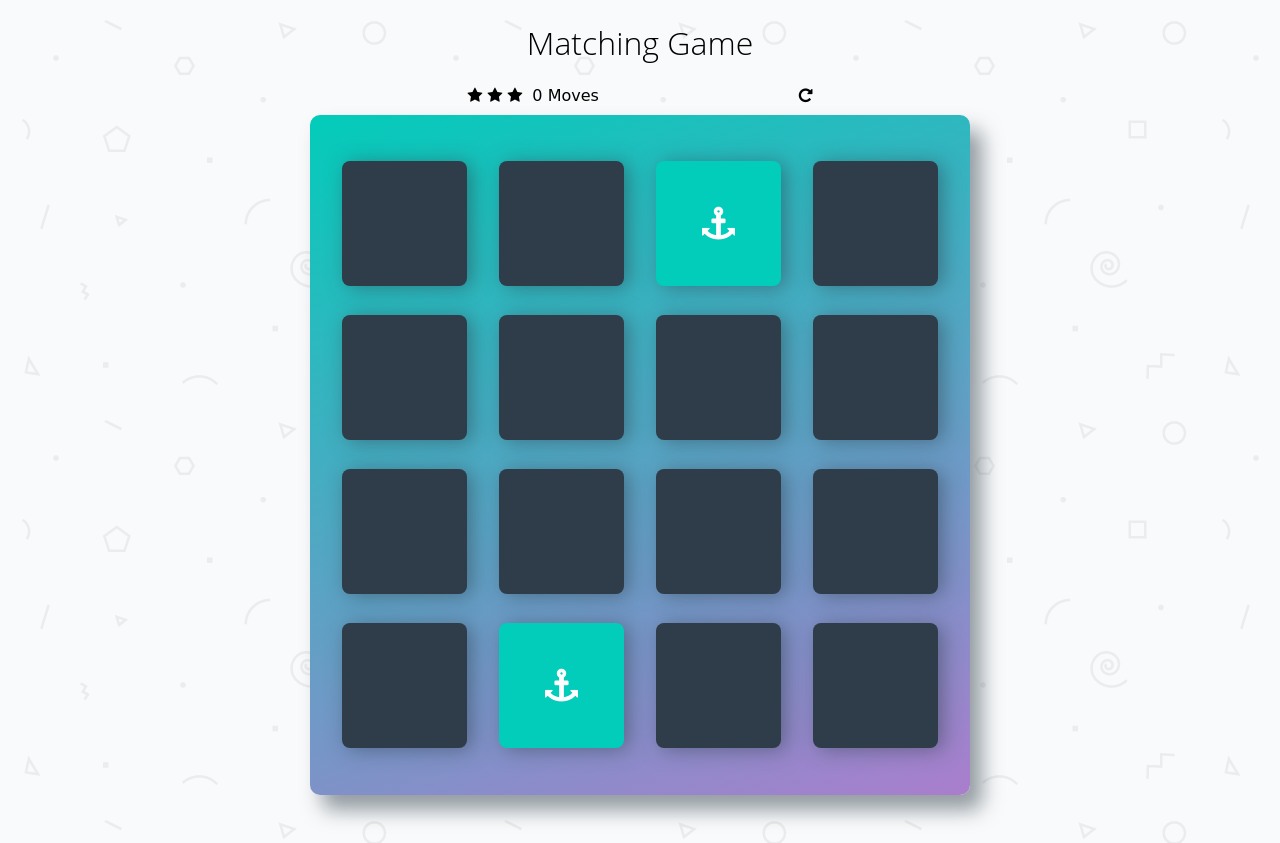
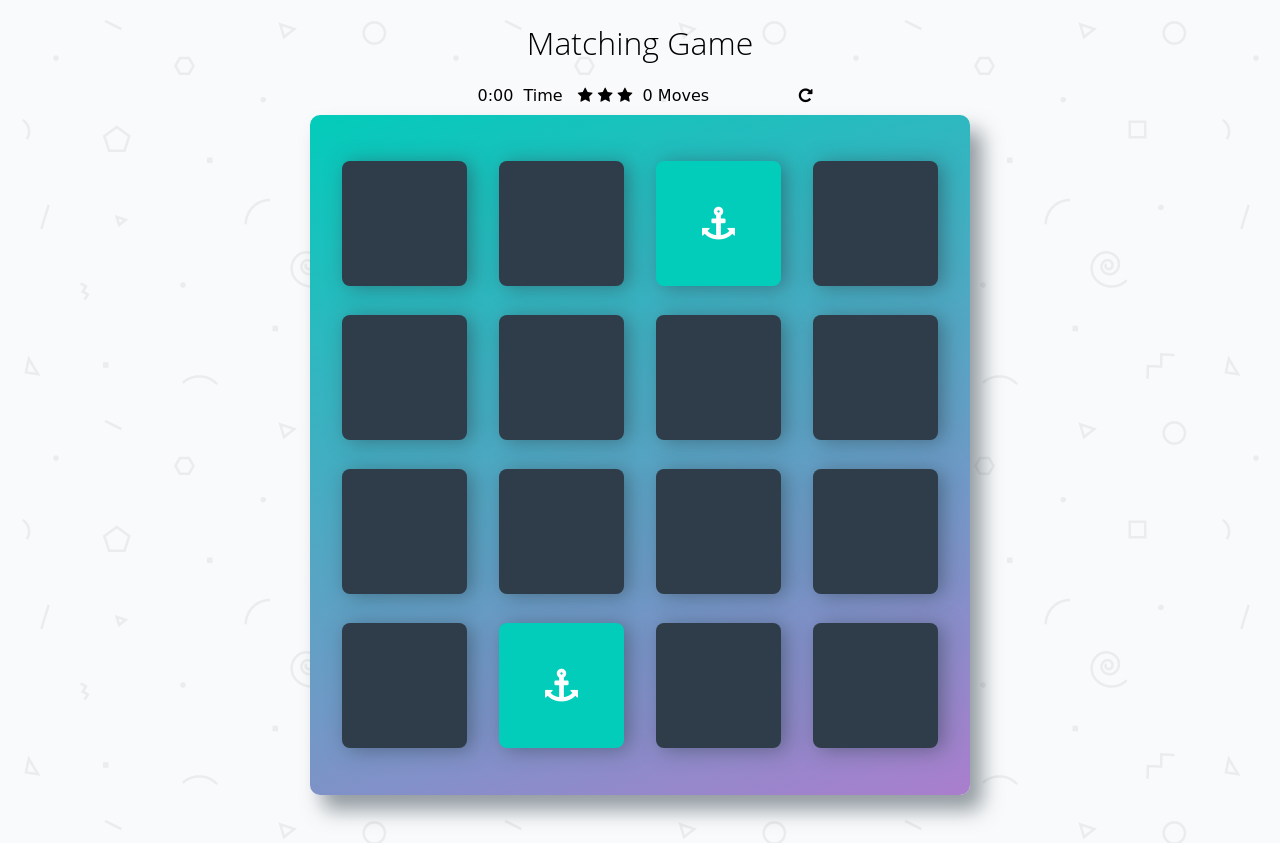
Before and after one commit to shehryarbajwa/Concentration---JS, a plain HTML site: page index.html in a window 1280 px wide. Drawn offline with Linux system fonts and the light colour scheme; a web font is replaced by a local one.

Commit message:
CSS updated, timer added, hideStars functionality finished

```diff
--- a/css/app.css
+++ b/css/app.css
@@ -92,12 +92,24 @@ h1 {
     margin-bottom: 10px;
 }
 
+.clock{
+  text-align: left;
+  width: 110px;
+  margin-right: 10px;
+  margin-left: 10px;
+}
+
+.moves{
+  text-align: center;
+  width: 100px;
+}
 
 .score-panel .stars {
     margin: 0;
     padding: 0;
     display: inline-block;
     margin: 0 5px 0 0;
+    margin-left: 10px;
 }
 
 .score-panel .stars li {
--- a/index.html
+++ b/index.html
@@ -16,6 +16,10 @@
         </header>
 
         <section class="score-panel">
+
+          <span class="clock">0:00</span>Time
+
+
         	<ul class="stars">
         		<li><i class="fa fa-star"></i></li>
         		<li><i class="fa fa-star"></i></li>
```
